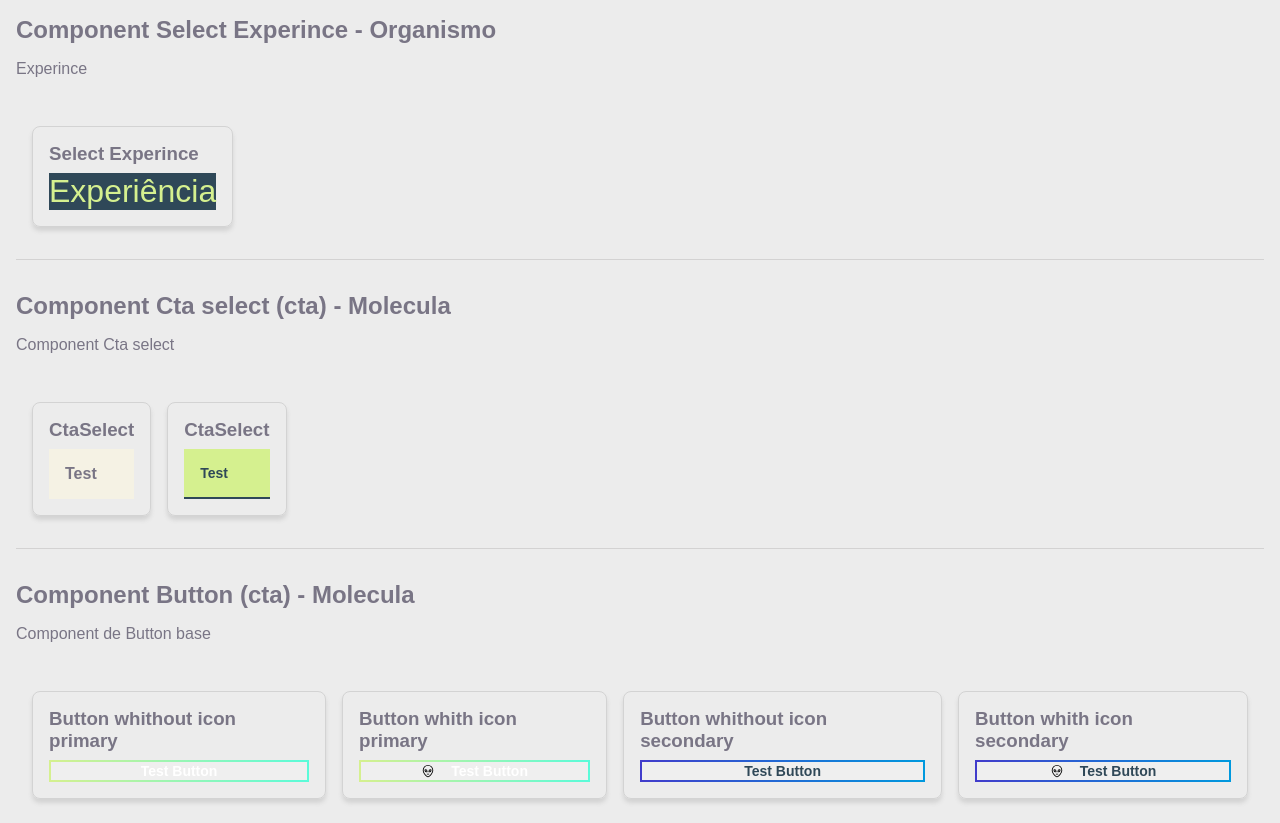
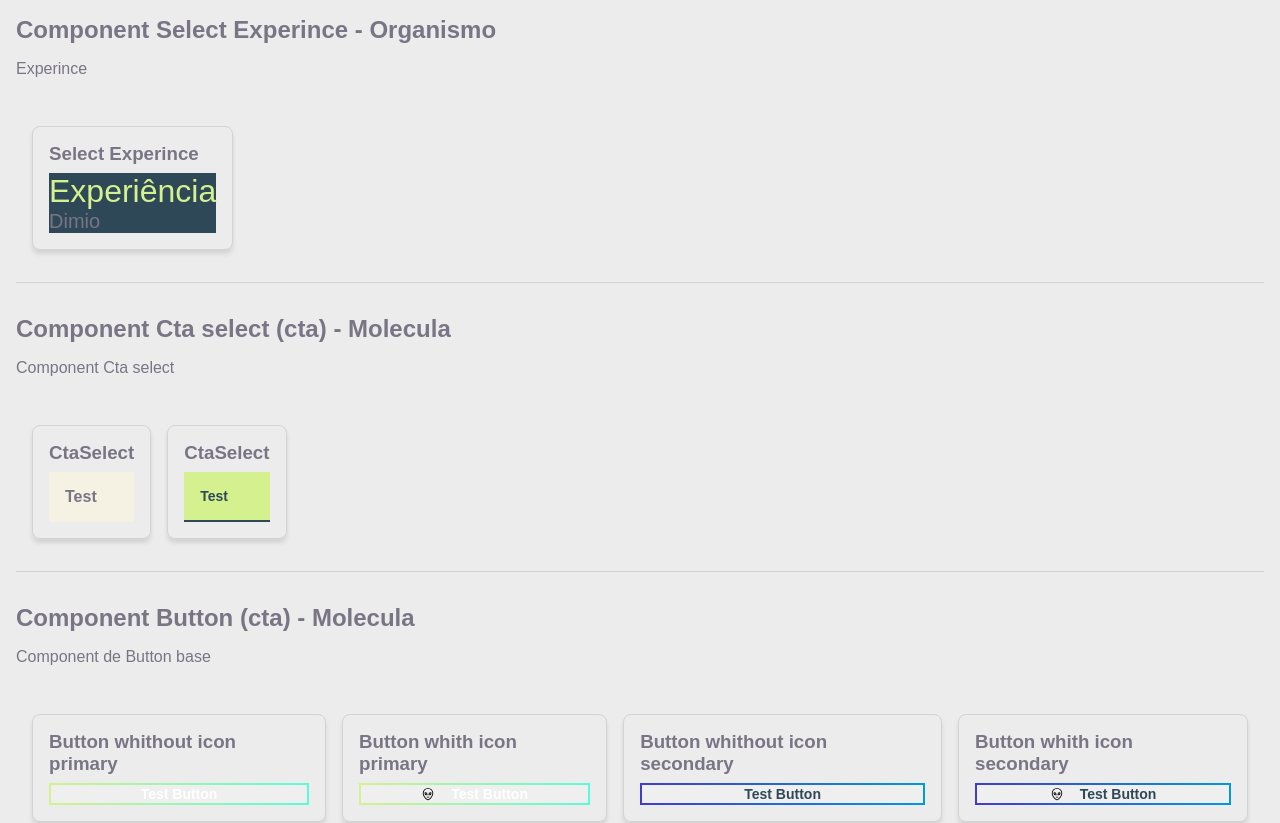
Before and after one commit to PedroOLD/portifolio-profissional, a Next.js app: page /styleguide in a window 1280 px wide. Shown: the top 823 px of the page. Built offline with nearby package versions, Linux system fonts and the light colour scheme.

Commit message:
ferat(selectExperience): add type

```diff
--- a/src/components/organisms/SelectExperience.tsx
+++ b/src/components/organisms/SelectExperience.tsx
@@ -1,13 +1,17 @@
 import { Text } from "../atoms/Text/text";
-import { ISelectExperince } from "./SelectExperince.type";
+import { ISelectExperience } from "./SelectExperince.type";
 import styles from "./selectExperience.module.scss";
 
 
-export const SelectExperince = ({experience}: ISelectExperince) => {
+export const SelectExperince = ({experience}: ISelectExperience) => {
 
     return (
         <div className={styles.selectExperinceContainer} data-pt-select-experince-container>
             <Text isTitle={true} variant="secondary" >Experiência</Text>
+            <div>
+
+            </div>
+            <Text isTitle={false} variant="primary" >Dimio</Text>
         </div>
     )
 }
```
Also changed, not shown: src/components/organisms/SelectExperince.type.ts (+5 -3 lines).
